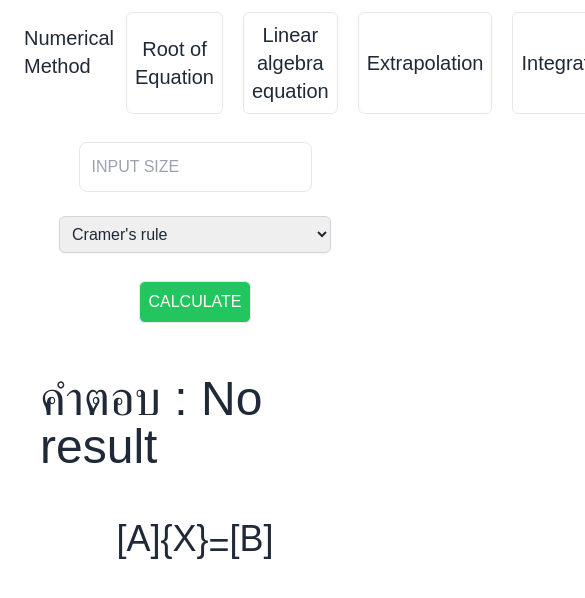
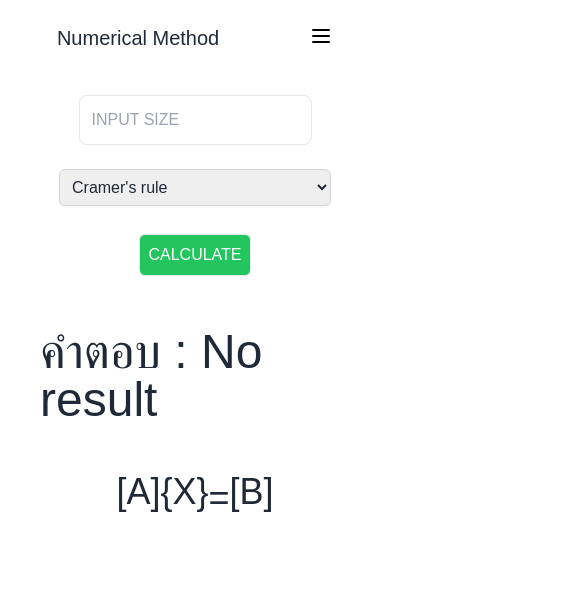
Before and after one commit to Tanabordeee/Web_Numerical_Method_Client, a React (Vite) app: page /Linear in a window 390 px wide. Shown: the top 598 px of the page, 585 px wide, since content can reach past the window. Built offline with nearby package versions, Linux system fonts and the light colour scheme.

Commit message:
update responsive navbar

```diff
--- a/src/components/Navbar.jsx
+++ b/src/components/Navbar.jsx
@@ -1,22 +1,97 @@
+import { useEffect, useState } from "react";
 import { useNavigate } from "react-router-dom";
-const Navbar = ()=>{
+
+const Navbar = () => {
     const navigate = useNavigate();
+    const [isMenuOpen, setIsMenuOpen] = useState(false);
+
+    const toggleMenu = () => {
+        setIsMenuOpen(!isMenuOpen);
+    };
+    useEffect(() => {
+        const handleResize = () => {
+            if (window.innerWidth >= 768) {
+                setIsMenuOpen(false);
+            }
+        };
+
+        window.addEventListener("resize", handleResize);
+
+        return () => {
+            window.removeEventListener("resize", handleResize);
+        };
+    }, []);
+
     return (
         <>
-        <div className="flex justify-around text-xl justify-items-center p-3">
-            <h1 className="p-3">
-                Numerical Method
-            </h1>
-            <div className="flex ">
-                <button onClick={()=> navigate("/")} className="border p-2 mr-5 rounded-md hover:bg-green-200">Root of Equation</button>
-                <button onClick={()=> navigate("/Linear")} className="border p-2 mr-5 rounded-md hover:bg-green-200">Linear algebra equation</button>
-                <button className="border p-2 mr-5 rounded-md hover:bg-green-200">Extrapolation</button>
-                <button className="border p-2 mr-5 rounded-md hover:bg-green-200">Integration</button>
-                <button className="border p-2 mr-5 rounded-md hover:bg-green-200">Differentiation</button>
+            <div className="flex justify-around text-xl justify-items-center p-3">
+                <h1 className="p-3">Numerical Method</h1>
+                <div className="hidden md:flex space-x-4">
+                    <button
+                        onClick={() => navigate("/")}
+                        className="border p-2 mr-5 rounded-md hover:bg-green-200"
+                    >
+                        Root of Equation
+                    </button>
+                    <button
+                        onClick={() => navigate("/Linear")}
+                        className="border p-2 mr-5 rounded-md hover:bg-green-200"
+                    >
+                        Linear algebra equation
+                    </button>
+                    <button className="border p-2 mr-5 rounded-md hover:bg-green-200">
+                        Extrapolation
+                    </button>
+                    <button className="border p-2 mr-5 rounded-md hover:bg-green-200">
+                        Integration
+                    </button>
+                    <button className="border p-2 mr-5 rounded-md hover:bg-green-200">
+                        Differentiation
+                    </button>
+                </div>
+                <div className="md:hidden p-3">
+                    <button id="menu-toggle" className="text-black" onClick={toggleMenu}>
+                        <svg
+                            fill="none"
+                            stroke="currentColor"
+                            strokeLinecap="round"
+                            strokeLinejoin="round"
+                            strokeWidth="2"
+                            viewBox="0 0 24 24"
+                            className="w-6 h-6"
+                        >
+                            <path d="M4 6h16M4 12h16M4 18h16"></path>
+                        </svg>
+                    </button>
+                </div>
             </div>
-        </div>
+            {isMenuOpen && (
+                <div className="flex flex-col space-y-2 p-3">
+                    <button
+                        onClick={() => navigate("/")}
+                        className="border p-2 rounded-md hover:bg-green-200"
+                    >
+                        Root of Equation
+                    </button>
+                    <button
+                        onClick={() => navigate("/Linear")}
+                        className="border p-2 rounded-md hover:bg-green-200"
+                    >
+                        Linear algebra equation
+                    </button>
+                    <button className="border p-2 rounded-md hover:bg-green-200">
+                        Extrapolation
+                    </button>
+                    <button className="border p-2 rounded-md hover:bg-green-200">
+                        Integration
+                    </button>
+                    <button className="border p-2 rounded-md hover:bg-green-200">
+                        Differentiation
+                    </button>
+                </div>
+            )}
         </>
-    )
-}
+    );
+};
 
 export default Navbar;
```
